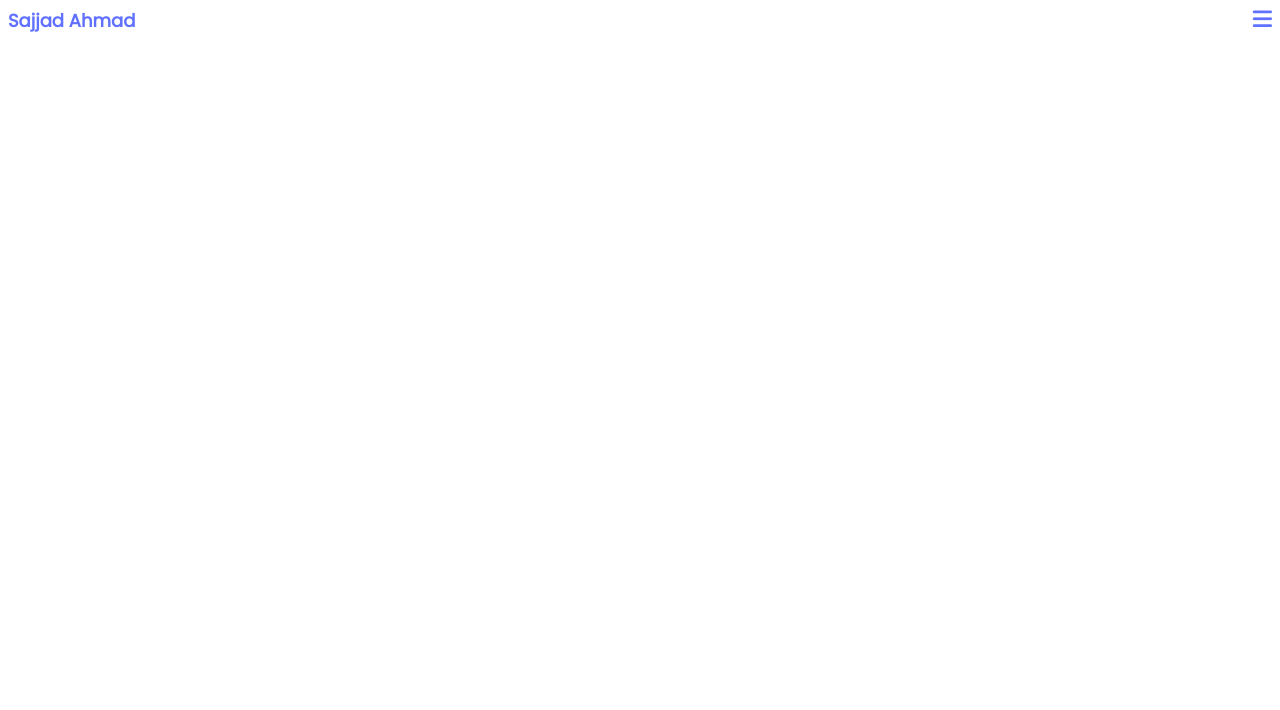
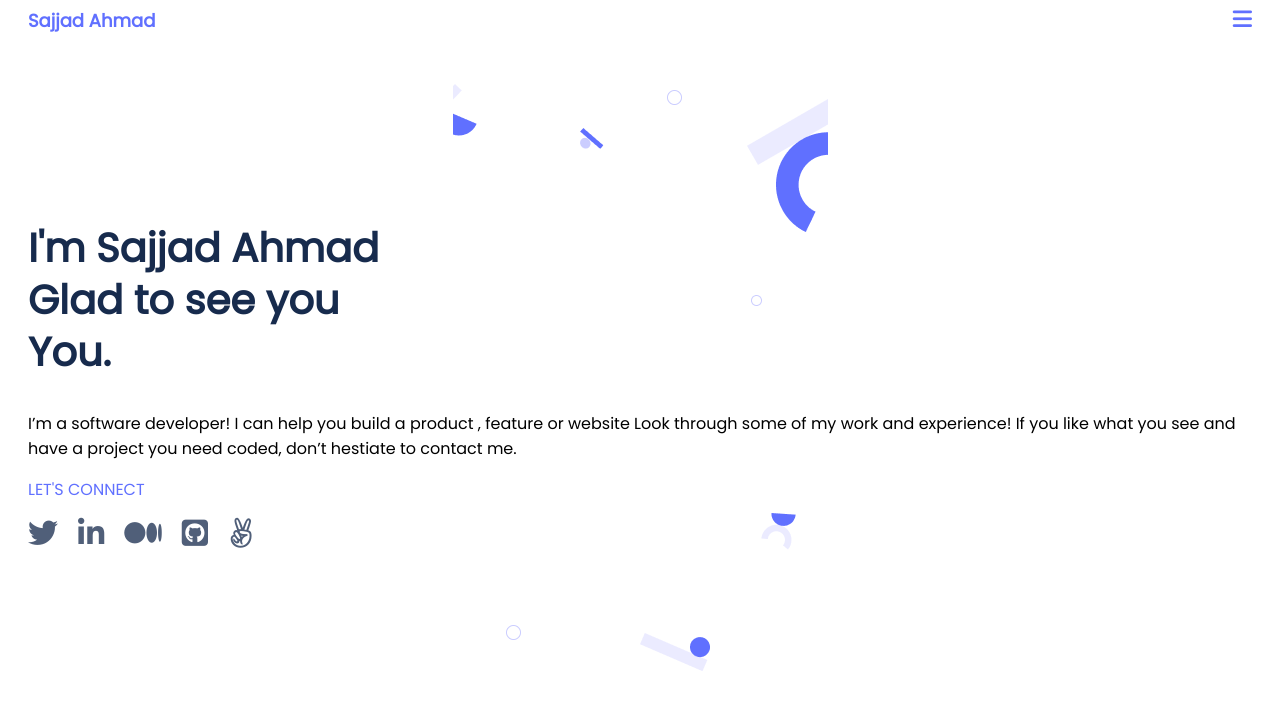
Before and after one commit to SajjadAhmad14/Portfolio-website, a plain HTML site: page index.html in a window 1280 px wide. Drawn offline with Linux system fonts and the light colour scheme.

Commit message:
Add background image and healine text

```diff
--- a/index.html
+++ b/index.html
@@ -18,5 +18,46 @@
         <i class="fas fa-bars"></i>
       </nav>
     </header>
+    <main>
+      <section class="headline">
+        <h1>
+          I'm Sajjad Ahmad
+          <br />
+          Glad to see you
+          <br />
+          You.
+        </h1>
+        <p>
+          I’m a software developer! I can help you build a product , feature or
+          website Look through some of my work and experience! If you like what
+          you see and have a project you need coded, don’t hestiate to contact
+          me.
+        </p>
+        <a href="#" class="connect-btn">LET'S CONNECT</a>
+        <ul class="social-icons">
+          <li>
+            <a><i class="fab fa-twitter"></i></a>
+          </li>
+          <li>
+            <a>
+              <i class="fab fa-linkedin-in"></i>
+            </a>
+          </li>
+          <li>
+            <a>
+              <i class="fab fa-medium-m"></i>
+            </a>
+          </li>
+          <li>
+            <a><i class="fab fa-github-square"></i></a>
+          </li>
+          <li>
+            <a>
+              <i class="fab fa-angellist"></i>
+            </a>
+          </li>
+        </ul>
+      </section>
+    </main>
   </body>
 </html>
--- a/style.css
+++ b/style.css
@@ -2,13 +2,19 @@
 
 :root {
   --purple: #6070ff;
+  --nile-blue: #172B4D;
+  --greyish-blue: #505F79;
+}
+
+body {
+  font-family: "Poppins", sans-serif;
 }
 
 header {
   display: flex;
   justify-content: space-between;
   align-items: center;
-  font-family: "Poppins", sans-serif;
+  margin: 0 20px 0 20px;
 }
 
 .logo {
@@ -24,3 +30,45 @@ header {
   color: var(--purple);
   font-size: 22px;
 }
+
+.headline {
+  background-image: url("header-shapes-mobile.png");
+  background-repeat: no-repeat;
+  background-position-x: center;
+  background-position-y: 50px;
+  margin: 0 20px 0 20px;
+  padding-top: 155px;
+  padding-bottom: 130px;
+}
+
+.headline h1 {
+  font-size: 40px;
+  line-height: 52px;
+  color: var(--nile-blue);
+  font-weight: bolder;
+}
+
+.connect-btn {
+  font-size: 16px;
+  font-weight: 500;
+  font-style: normal;
+  line-height: 24px;
+  color: var(--purple);
+  text-decoration: none;
+}
+
+.social-icons {
+  display: flex;
+  padding: 0;
+}
+
+.social-icons li {
+  list-style-type: none;
+  margin-right: 20px;
+}
+
+.fa-twitter, .fa-linkedin-in, .fa-medium-m,
+.fa-github-square, .fa-angellist {
+  color: var(--greyish-blue);
+  font-size: 30px;
+}
```
Also changed, not shown: header-shapes-mobile.png (added).
